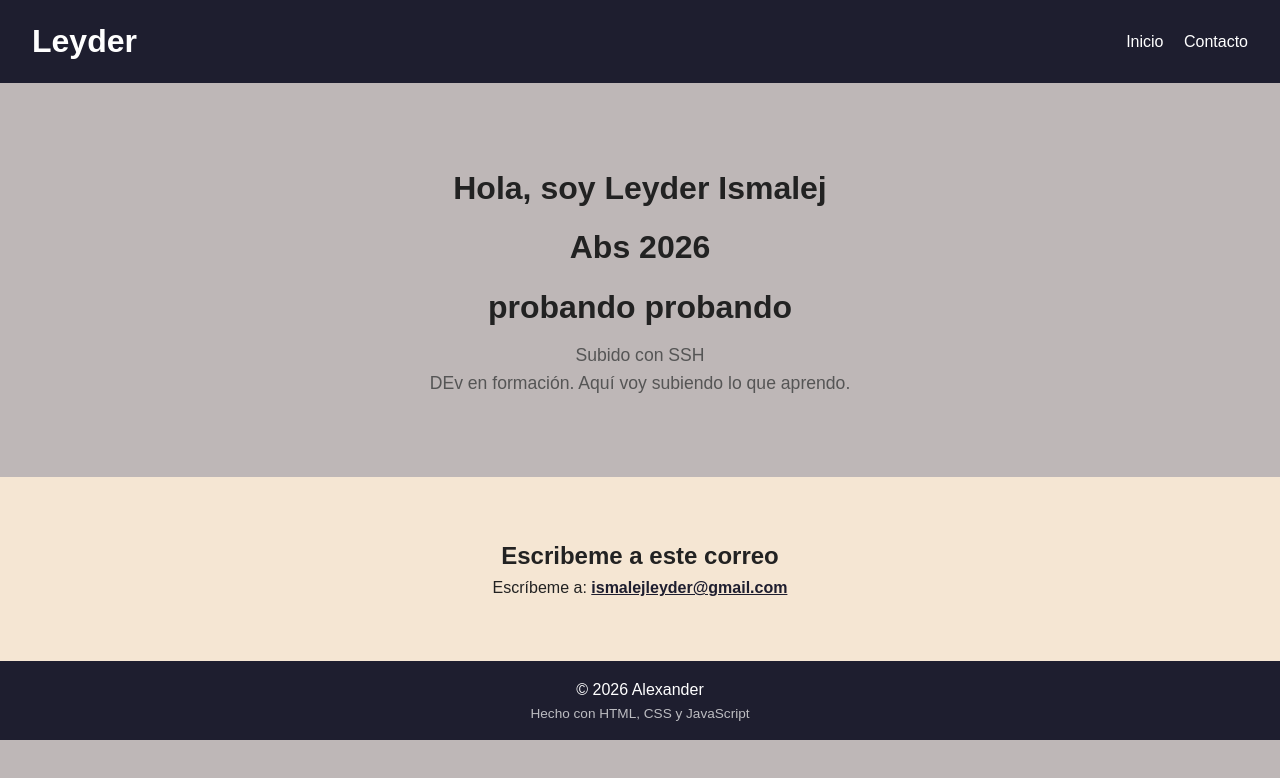
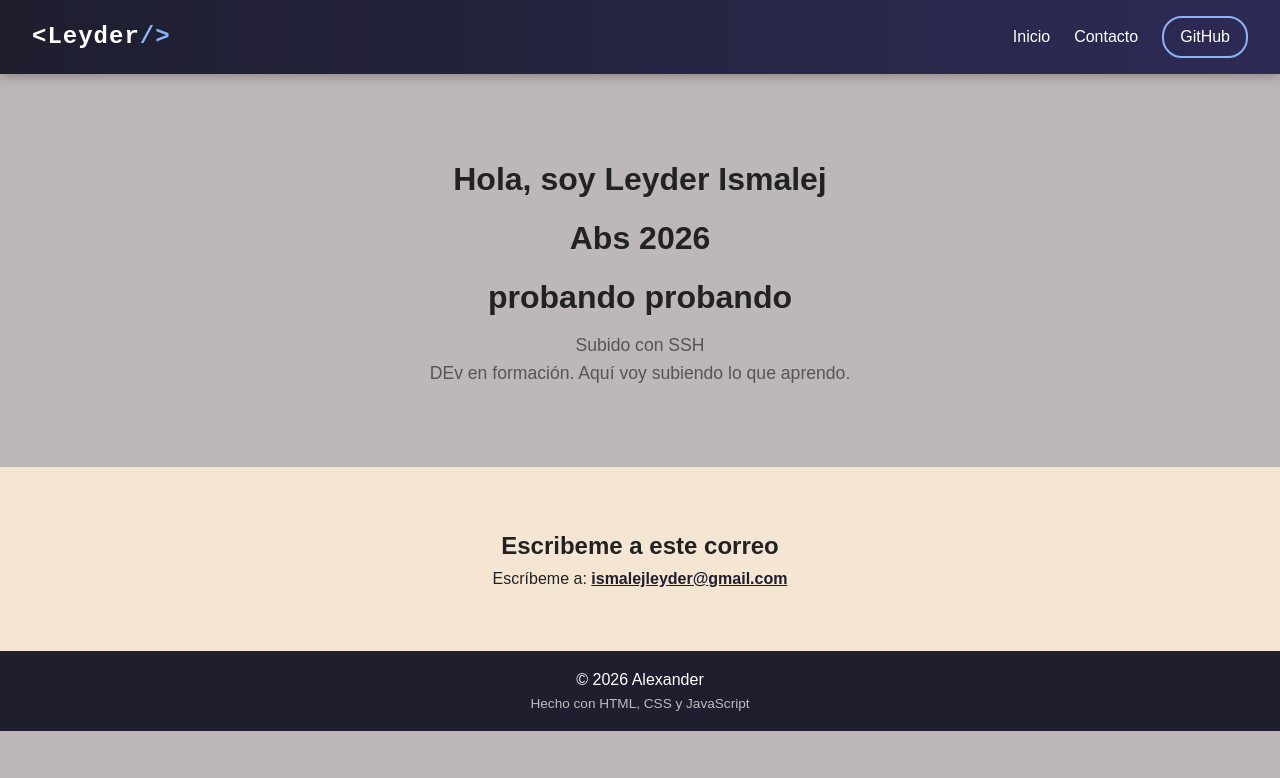
Before and after one commit to Aleztr05/portafolio, a plain HTML site: page index.html in a window 1280 px wide. Drawn offline with Linux system fonts and the light colour scheme.

Commit message:
App terminada V1

```diff
--- a/css/estilos.css
+++ b/css/estilos.css
@@ -12,24 +12,85 @@ body {
   line-height: 1.6;
 }
 
-/* Encabezado */
+/* Encabezado: se queda fijo arriba al hacer scroll */
 .encabezado {
+  position: sticky;
+  top: 0;
+  z-index: 10;
   display: flex;
   justify-content: space-between;
   align-items: center;
+  flex-wrap: wrap;
+  gap: 12px;
   padding: 16px 32px;
-  background-color: #1e1e2f;
+  background: linear-gradient(90deg, #1e1e2f, #2d2b55);
   color: #fff;
+  box-shadow: 0 2px 12px rgba(0, 0, 0, 0.3);
 }
 
-.encabezado nav a:hover {
+/* Logo estilo etiqueta de código */
+.logo {
+  font-family: "Courier New", monospace;
+  font-size: 1.5rem;
+  letter-spacing: 1px;
+}
+
+.logo span {
   color: #8ab4f8;
 }
 
-.encabezado nav a {
+.menu {
+  display: flex;
+  align-items: center;
+  gap: 24px;
+}
+
+/* Enlaces con una línea que crece al pasar el mouse */
+.menu a {
+  position: relative;
   color: #fff;
   text-decoration: none;
-  margin-left: 16px;
+  padding: 4px 0;
+}
+
+.menu a::after {
+  content: "";
+  position: absolute;
+  left: 0;
+  bottom: 0;
+  width: 0;
+  height: 2px;
+  background-color: #8ab4f8;
+  transition: width 0.3s;
+}
+
+.menu a:hover::after {
+  width: 100%;
+}
+
+/* Botón de GitHub */
+.menu .boton-github {
+  padding: 6px 16px;
+  border: 2px solid #8ab4f8;
+  border-radius: 20px;
+  transition: background-color 0.3s, color 0.3s;
+}
+
+.menu .boton-github::after {
+  display: none;
+}
+
+.menu .boton-github:hover {
+  background-color: #8ab4f8;
+  color: #1e1e2f;
+}
+
+/* En celular el menú baja debajo del logo */
+@media (max-width: 600px) {
+  .encabezado {
+    flex-direction: column;
+    padding: 12px 16px;
+  }
 }
 
 /* Sección de inicio */
--- a/index.html
+++ b/index.html
@@ -11,10 +11,11 @@
 <body>
 
   <header class="encabezado">
-    <h1 class="logo">Leyder</h1>
-    <nav>
+    <h1 class="logo">&lt;Leyder<span>/&gt;</span></h1>
+    <nav class="menu">
       <a href="#inicio">Inicio</a>
       <a href="#contacto">Contacto</a>
+      <a href="https://github.com/Leyder5" target="_blank" class="boton-github">GitHub</a>
     </nav>
   </header>
 
```
